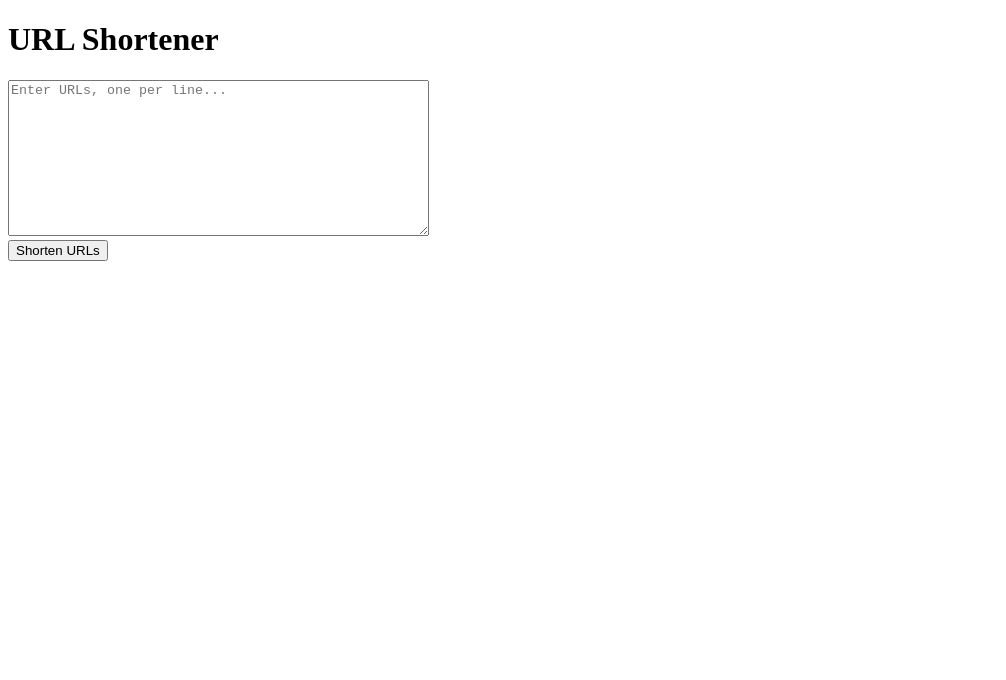
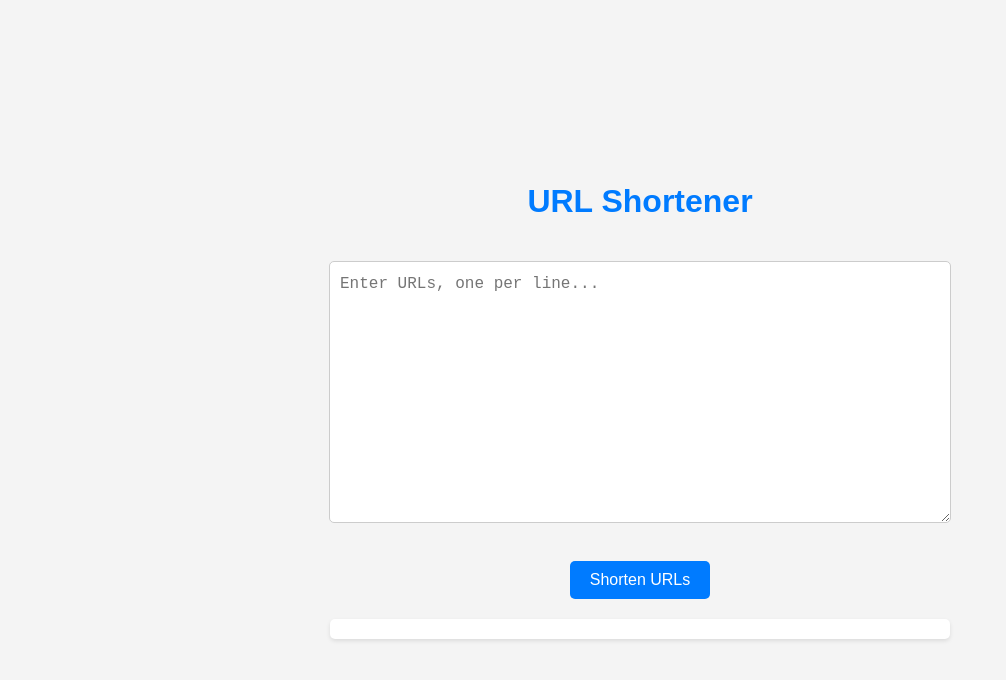
Before and after one commit to 313radu/test, a plain HTML site: page index.html in a window 1280 px wide. Shown: the whole page, without its empty margins (0-1006 px from the left). Drawn offline with Linux system fonts and the light colour scheme.

Commit message:
This all the css styles apply

```diff
--- a/index.html
+++ b/index.html
@@ -4,6 +4,77 @@
     <meta charset="UTF-8">
     <meta name="viewport" content="width=device-width, initial-scale=1.0">
     <title>URL Shortener</title>
+    <style>
+        body {
+            font-family: Arial, sans-serif;
+            background-color: #f4f4f4;
+            color: #333;
+            margin: 0;
+            padding: 0;
+            display: flex;
+            flex-direction: column;
+            align-items: center;
+            justify-content: center;
+            height: 100vh;
+        }
+        h1 {
+            color: #007bff;
+        }
+        textarea {
+            width: 80%;
+            max-width: 600px;
+            margin: 20px 0;
+            padding: 10px;
+            border-radius: 5px;
+            border: 1px solid #ccc;
+            font-size: 16px;
+            line-height: 1.5;
+        }
+        button {
+            background-color: #007bff;
+            color: white;
+            padding: 10px 20px;
+            border: none;
+            border-radius: 5px;
+            font-size: 16px;
+            cursor: pointer;
+            transition: background-color 0.3s ease;
+        }
+        button:hover {
+            background-color: #0056b3;
+        }
+        #results {
+            width: 80%;
+            max-width: 600px;
+            margin-top: 20px;
+            padding: 10px;
+            background-color: #fff;
+            border-radius: 5px;
+            box-shadow: 0 2px 4px rgba(0, 0, 0, 0.1);
+        }
+        #results div {
+            margin-bottom: 15px;
+        }
+        #results p {
+            margin: 0;
+            font-weight: bold;
+        }
+        #results ul {
+            list-style-type: none;
+            padding-left: 0;
+        }
+        #results ul li {
+            margin-top: 5px;
+        }
+        #results ul li a {
+            color: #007bff;
+            text-decoration: none;
+            transition: color 0.3s ease;
+        }
+        #results ul li a:hover {
+            color: #0056b3;
+        }
+    </style>
 </head>
 <body>
     <!-- Title of the page -->
```
